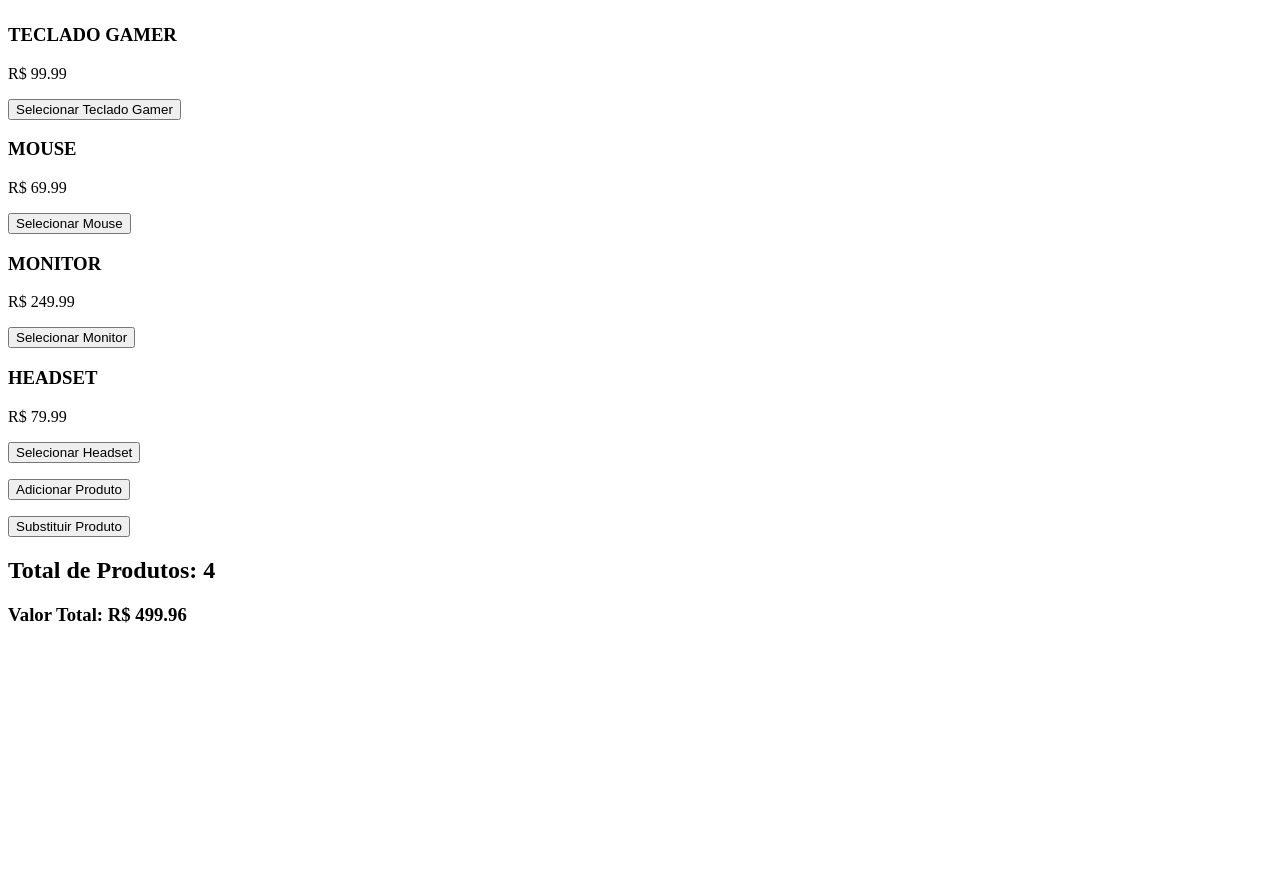
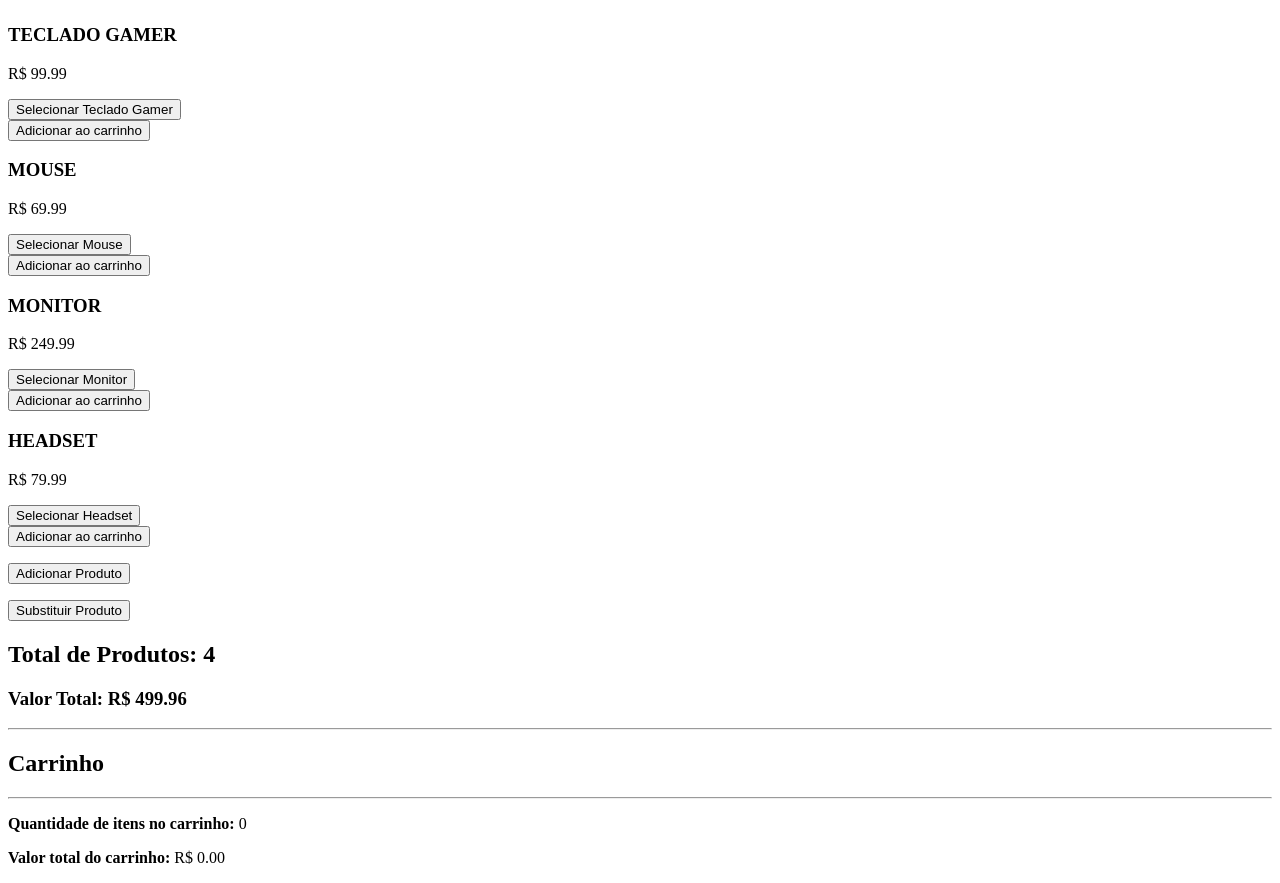
Before and after one commit to becafelixx/E-Commerce, an Angular app: page / in a window 1280 px wide. Shown: the part 103-986 px from the top of the page. Before the commit the page ends 800 px from the top, so only its background shows below. Built offline with nearby package versions, Linux system fonts and the light colour scheme.

Commit message:
Implementa lista de produtos

```diff
--- a/src/app/features/produtos/lista-produtos/lista-produtos.html
+++ b/src/app/features/produtos/lista-produtos/lista-produtos.html
@@ -12,8 +12,17 @@
   [preco] = "item.preco"
   (produtoSelecionado) ="exibirProduto($event)"
     ></app-produto>
+    <button (click)="adicionarAoCarrinho(item)">Adicionar ao carrinho</button>
 }
 <p><button (click)="adicionarProduto()"> Adicionar Produto </button></p>
 <p><button (click)="substituirProdutos()">Substituir Produto</button></p>
 <h2>Total de Produtos: {{ totalProdutos() }}</h2>
 <h3>Valor Total: {{valorTotal() | precoFormatado}}</h3>
+<hr>
+<h2>Carrinho</h2>
+@for(item of carrinho(); track $index){
+  <p>{{item.nome}} - {{item.preco |precoFormatado}}</p>
+}
+<hr>
+<p><strong>Quantidade de itens no carrinho: </strong>{{ quantidadeCarrinho() }}</p>
+<p><strong>Valor total do carrinho: </strong>{{totalCarrinho() | precoFormatado}}</p>
--- a/src/app/features/produtos/lista-produtos/lista-produtos.ts
+++ b/src/app/features/produtos/lista-produtos/lista-produtos.ts
@@ -65,4 +65,20 @@
   }
   //! metodo para criar um estado de seleção com signal string | null
   produtoSelecionado = signal <string | null>(null);
+  //! metodo para criar um estado para carrinho com signal
+  carrinho = signal <{nome: string; preco: number}[]>([]);
+  adicionarAoCarrinho(produto:{nome: string; preco: number}){
+    this.carrinho.update(listaAtual =>[...listaAtual, produto]
+    );
+  }
+  //! totalProdutos = computed (( => this.produtos().Length);
+  //metodo para calcular a quantidade total de itens no carrinho
+  quantidadeCarrinho = computed (() => this.carrinho().length);
+// metodo para calcular o valor total dos itens do carrinho
+totalCarrinho = computed (() => {
+  return this.carrinho().reduce((total, item) =>
+  total + item.preco,0)});
+;//! valorTotal = computed(()=> {
+//! return this.produtos().reduce(total, item) =>
+//! total + item.preco,0)});
 }
```
